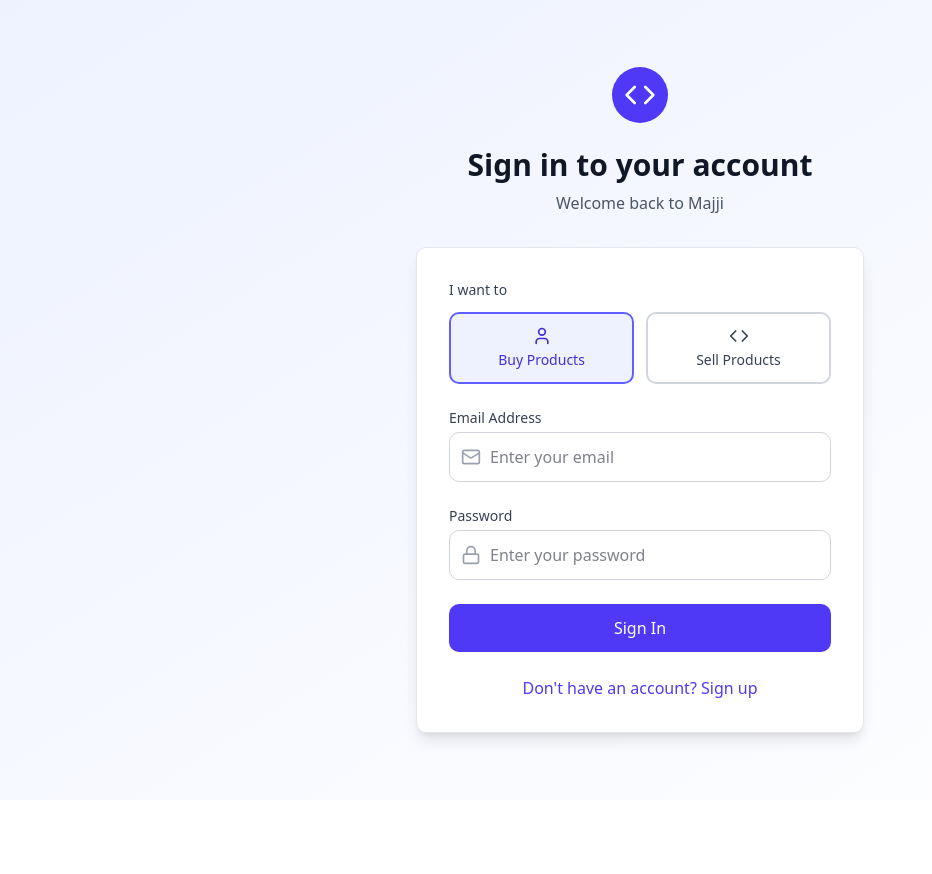
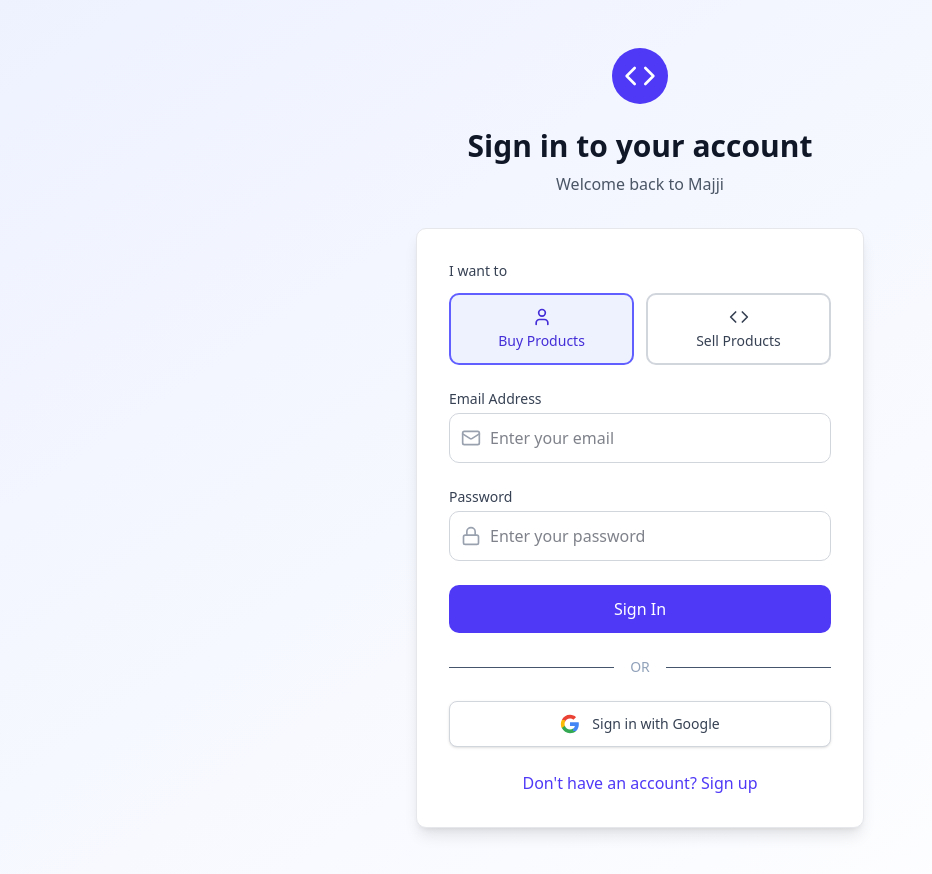
Before and after one commit to AlexOluwaseyi/majji-next, a Next.js app: page /auth in a window 1280 px wide. Shown: the whole page, without its empty margins (0-932 px from the left). Before the commit the page ends 800 px from the top, so only its background shows below. Built offline with nearby package versions, Linux system fonts and the light colour scheme; no server answers.

Commit message:
feat: Add GoogleSignIn component for enhanced authentication experience

```diff
--- a/src/app/auth/page.tsx
+++ b/src/app/auth/page.tsx
@@ -5,6 +5,7 @@
 import { NavigationOptions } from "@/types";
 import { useRouter } from "next/navigation";
 import { signIn } from "next-auth/react";
+import { GoogleSignIn } from "@/components/google-signin";
 
 interface AuthPageProps {
   onNavigate: (options: NavigationOptions | string) => void;
@@ -80,6 +81,18 @@
       router.push("/dashboard");
     } catch (err) {
       setError(err instanceof Error ? err.message : "Authentication failed");
+    } finally {
+      setIsLoading(false);
+    }
+  };
+
+  // Google auth sign-in
+  const handleGoogleAuth = async () => {
+    try {
+      setIsLoading(true);
+      await signIn("google", { callbackUrl: "/dashboard" });
+    } catch (err) {
+      console.error("Google sign-in failed:", err);
     } finally {
       setIsLoading(false);
     }
@@ -263,6 +276,17 @@
             </div>
           </div> */}
 
+          <div className="my-6 flex items-center">
+            <div className="flex-1 border-t border-slate-600"></div>
+            <span className="px-4 text-slate-400 text-sm">OR</span>
+            <div className="flex-1 border-t border-slate-600"></div>
+          </div>
+
+          <GoogleSignIn
+            onClickAction={handleGoogleAuth}
+            isLoading={isLoading}
+          />
+
           <div className="mt-6 text-center">
             <button
               onClick={() => setIsLogin(!isLogin)}
--- /dev/null
+++ b/src/components/google-signin.tsx
@@ -0,0 +1,51 @@
+import { LoaderCircle } from "lucide-react";
+
+interface GoogleSignInProps {
+  onClickAction: () => void;
+  isLoading: boolean;
+}
+
+export const GoogleSignIn = ({
+  onClickAction,
+  isLoading,
+}: GoogleSignInProps) => {
+  return (
+    <button
+      type="button"
+      onClick={onClickAction}
+      disabled={isLoading}
+      className="w-full border border-gray-300 bg-white hover:bg-gray-100 text-gray-700
+                 dark:border-gray-600 dark:bg-neutral-800 dark:hover:bg-neutral-700
+                 dark:text-gray-200 font-medium py-3 px-4 rounded-md
+                 transition-colors duration-200 flex items-center justify-center space-x-3
+                 shadow-sm disabled:opacity-50"
+    >
+      {isLoading ? (
+        <LoaderCircle className="h-5 w-5 animate-spin text-gray-500 dark:text-gray-400" />
+      ) : (
+        <>
+          {/* Google G Logo */}
+          <svg className="w-5 h-5" viewBox="0 0 24 24">
+            <path
+              fill="#EA4335"
+              d="M12 5.3c1.6 0 3 .6 4.1 1.6l3.1-3.1C17.5 2.1 15 1 12 1 7.7 1 3.9 3.5 2.2 7.1l3.6 2.8c.9-2.6 3.3-4.6 6.2-4.6z"
+            />
+            <path
+              fill="#34A853"
+              d="M12 23c2.9 0 5.5-1 7.3-2.7l-3.6-2.8c-1 .7-2.2 1.1-3.7 1.1-2.9 0-5.3-1.9-6.2-4.5H2.2v2.8C4 20.5 7.7 23 12 23z"
+            />
+            <path
+              fill="#4285F4"
+              d="M22.6 12.3c0-.8-.1-1.5-.2-2.3H12v4.3h5.9c-.3 1.4-1 2.5-2.2 3.3v2.8h3.6c2.1-1.9 3.3-4.7 3.3-8.1z"
+            />
+            <path
+              fill="#FBBC05"
+              d="M5.8 14.1c-.2-.7-.3-1.4-.3-2.1s.1-1.4.3-2.1V7.1H2.2C1.4 8.6 1 10.2 1 12s.4 3.5 1.2 4.9l2.9-2.2.7-.6z"
+            />
+          </svg>
+          <span className="text-sm font-medium">Sign in with Google</span>
+        </>
+      )}
+    </button>
+  );
+};
```
